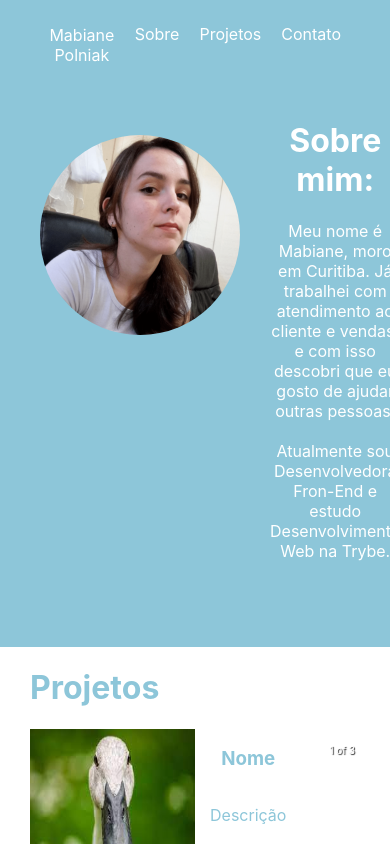
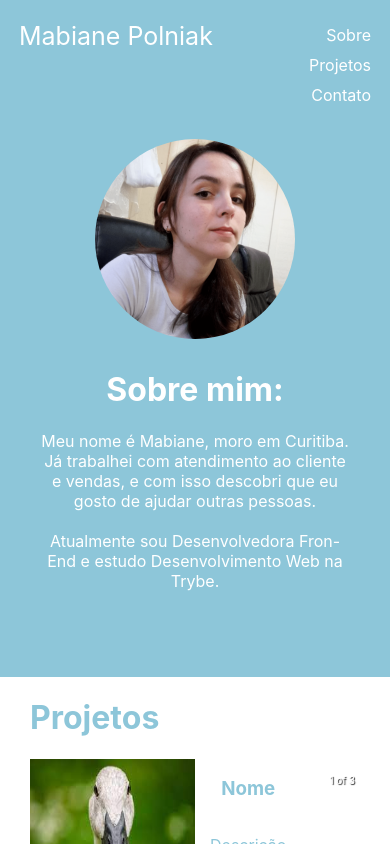
Before and after one commit to mabiiak/mabiiak.github.io, a React (Create React App) app: page / in a window 390 px wide. Shown: the top 844 px of the page. Built offline with nearby package versions, Linux system fonts and the light colour scheme.

Commit message:
styles: adiciona responsividade ao header e ao sobre

```diff
--- a/src/components/Header/Header.js
+++ b/src/components/Header/Header.js
@@ -4,7 +4,7 @@ import { HeaderStyled } from '../Styled';
 export default function Header() {
   return (
     <HeaderStyled>
-      <p>Mabiane Polniak</p>
+      <p className='name'>Mabiane Polniak</p>
       <div>
         <p> Sobre </p>
         <p> Projetos </p>
--- a/src/components/Styled.js
+++ b/src/components/Styled.js
@@ -20,8 +20,34 @@ export const HeaderStyled = styled.header `
     display: flex;
     margin-top: 5px;
     margin-right: 30px;
+
     p {
       margin: 10px;
+    }
+  }
+
+  @media only screen and (max-width: 450px) {
+    .name {
+      font-size: 25px;
+      margin-top: 12px;
+      text-align: left;
+
+    }
+
+    p {
+      margin-left: 10px;
+    }
+
+    div {
+      flex-direction: column;
+      margin-right: 0;
+      margin-top: 11px;
+
+      p {
+        margin: 5px;
+        margin-right: 10px;
+        text-align: right;
+      }
     }
   }
 `
@@ -45,6 +71,17 @@ export const AboutStyled = styled.div`
     margin-bottom: 60px;
     margin-left: 30px;
     margin-right: 30px;
+  }
+
+  @media only screen and (max-width: 450px) {
+    flex-direction: column;
+
+    img {
+    margin-bottom: 10px;
+    margin-left: auto;
+    margin-right: auto;
+    margin-top: 10px;
+  }
   }
 `
 export const Project = styled.div`
```
